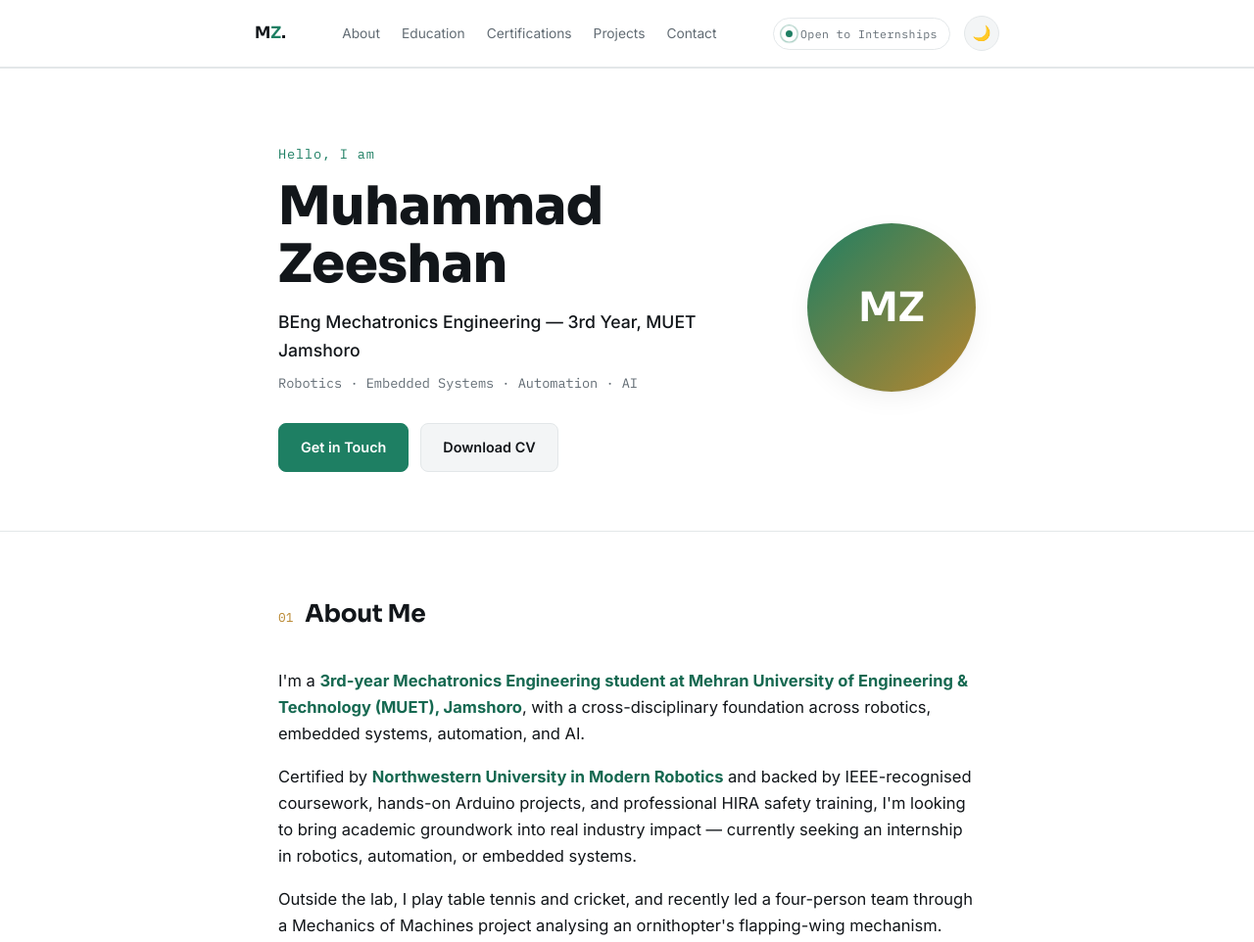
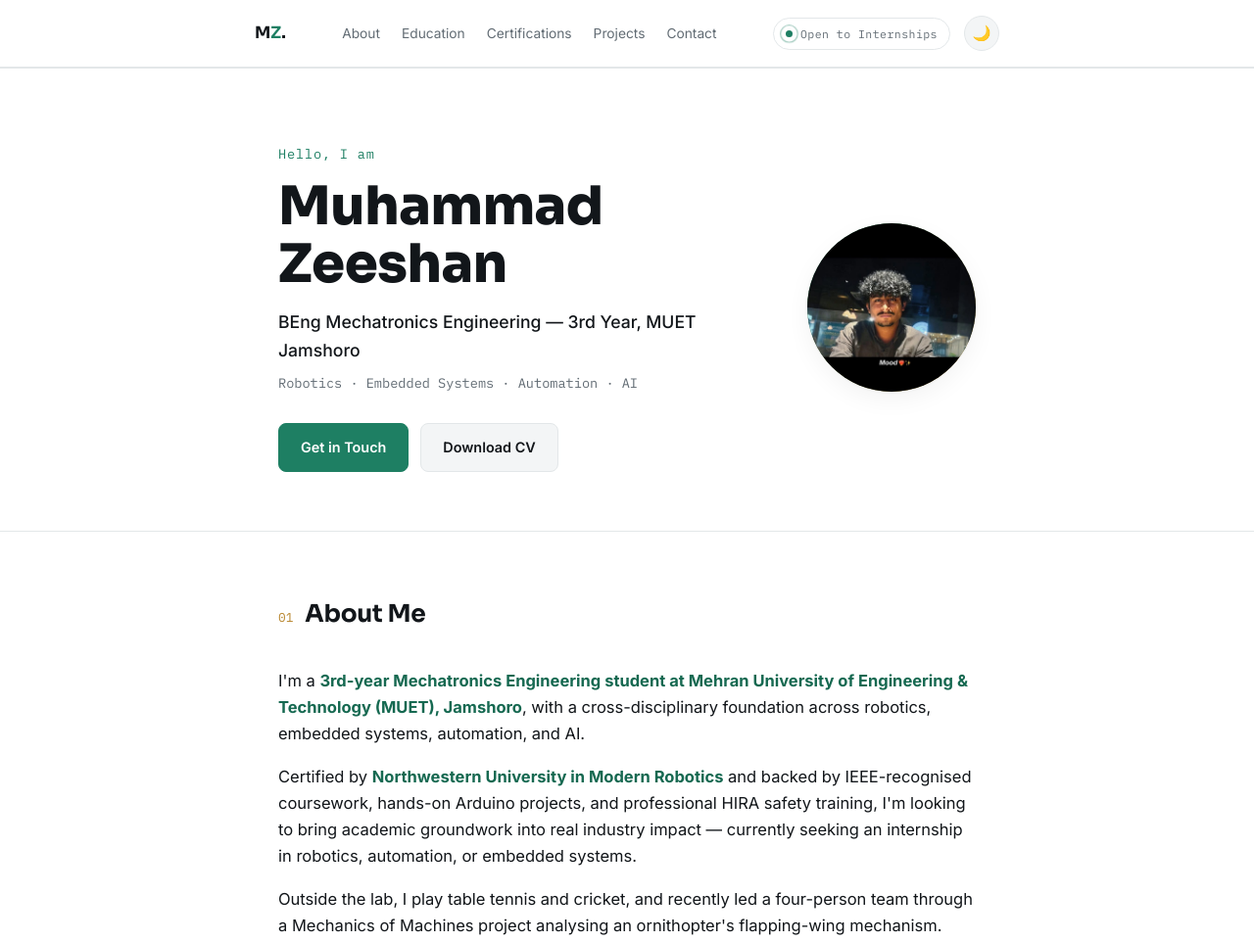
Before and after one commit to zeehankhan-99/Muhammad-Zeeshan, a plain HTML site: page index.html in a window 1280 px wide. Shown: the top 962 px of the page at 98% size. Drawn offline with Linux system fonts and the light colour scheme.

Commit message:
Update index.html

```diff
--- a/index.html
+++ b/index.html
@@ -201,7 +201,7 @@
       </div>
     </div>
     <div class="avatar reveal">
-      <img src="profile.jpg" alt="Muhammad Zeeshan" onerror="this.style.display='none'">
+      <img src="files/profile.jpg" alt="Muhammad Zeeshan" onerror="this.style.display='none'">
       <span>MZ</span>
     </div>
   </div>
```
